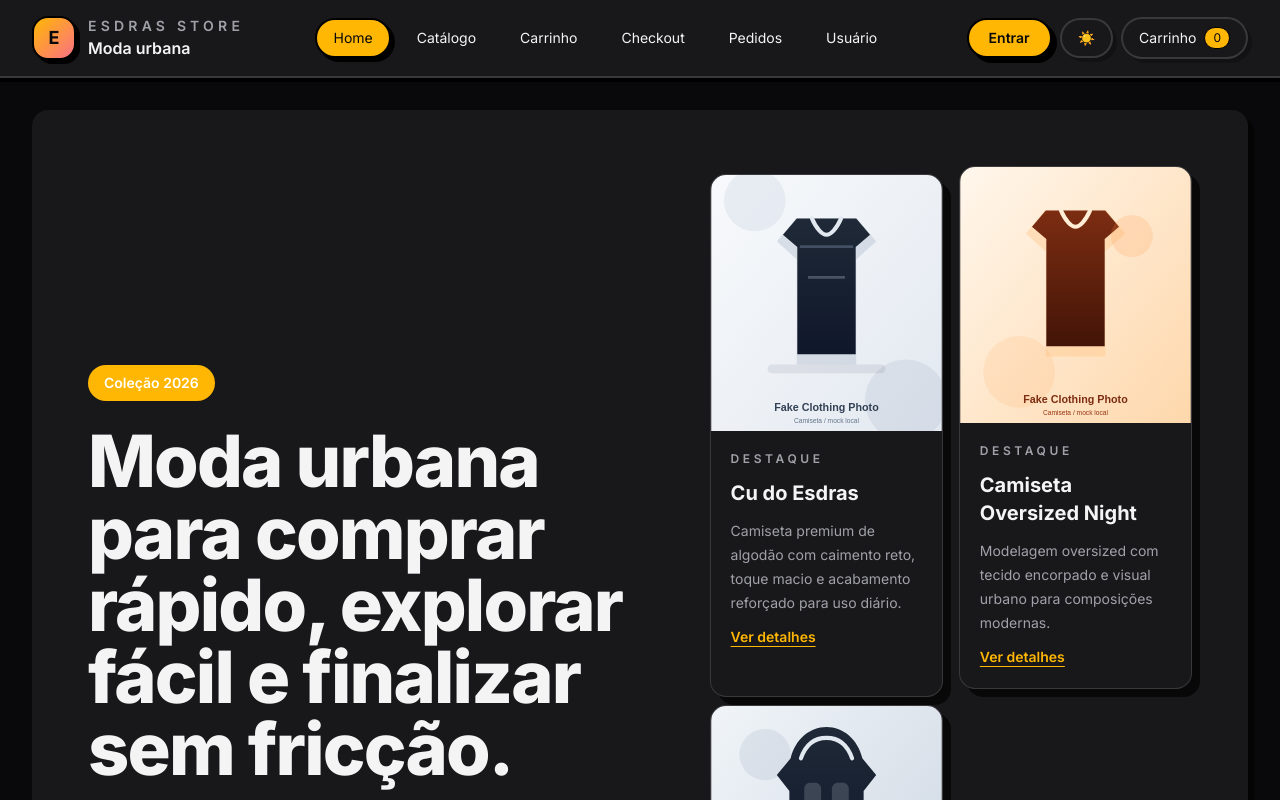
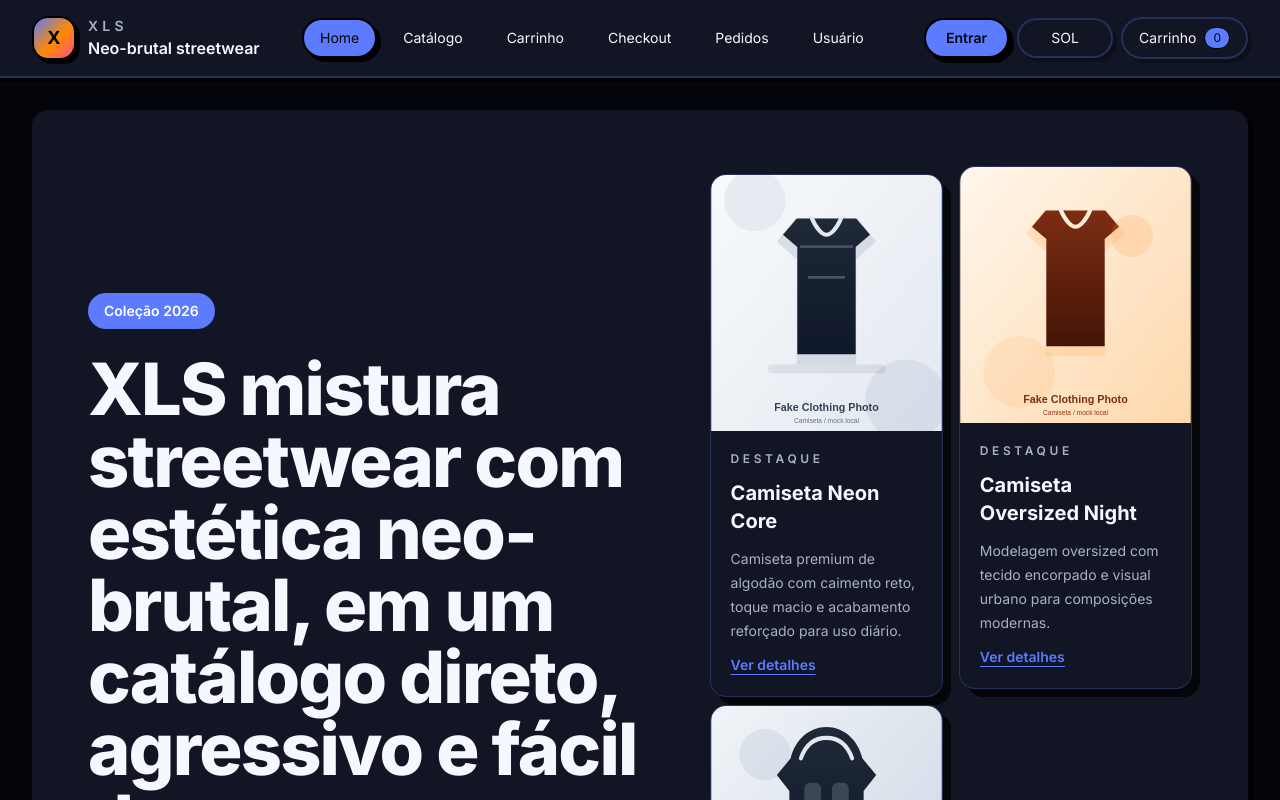
Before and after one commit to Zinnxs/Esdrastore, a React (Vite) app: page / in a window 1280 px wide. Shown: the top 800 px of the page. Built offline with nearby package versions, Linux system fonts and the light colour scheme.

Commit message:
Add files via upload

```diff
--- a/index.html
+++ b/index.html
@@ -3,8 +3,8 @@
   <head>
     <meta charset="UTF-8" />
     <meta name="viewport" content="width=device-width, initial-scale=1.0" />
-    <meta name="theme-color" content="#0f172a" />
-    <title>EsdraStore</title>
+    <meta name="theme-color" content="#050505" />
+    <title>XLS</title>
     <script type="module" src="/src/main.jsx"></script>
   </head>
   <body>
--- a/src/components/Header.jsx
+++ b/src/components/Header.jsx
@@ -38,10 +38,10 @@ export function Header() {
     <header className="site-header">
       <div className="mx-auto flex max-w-7xl items-center justify-between gap-4 px-4 py-4 sm:px-6 lg:px-8">
         <NavLink to="/" className="flex items-center gap-3">
-          <span className="brand-badge">E</span>
+          <span className="brand-badge">X</span>
           <div>
-            <p className="text-sm font-semibold uppercase tracking-[0.3em] muted">Esdras Store</p>
-            <p className="text-base font-semibold text-[color:var(--text)]">Moda urbana</p>
+            <p className="text-sm font-semibold uppercase tracking-[0.3em] muted">XLS</p>
+            <p className="text-base font-semibold text-[color:var(--text)]">Neo-brutal streetwear</p>
           </div>
         </NavLink>
 
@@ -85,11 +85,11 @@ export function Header() {
           <button
             type="button"
             onClick={() => setTheme((t) => (t === 'dark' ? 'light' : 'dark'))}
-            className="btn-ghost"
+            className="btn-ghost min-w-24"
             aria-label="Alternar tema claro/escuro"
-            title={theme === 'dark' ? 'Mudar para claro' : 'Mudar para escuro'}
+            title={theme === 'dark' ? 'Mudar para tema solar' : 'Mudar para tema lunar'}
           >
-            {theme === 'dark' ? '☀️' : '🌑'}
+            {theme === 'dark' ? 'SOL' : 'LUA'}
           </button>
 
           <NavLink to="/carrinho" className="inline-flex items-center gap-2 btn-ghost">
--- a/src/data/products.js
+++ b/src/data/products.js
@@ -1,7 +1,7 @@
 export const products = [
   {
     id: 1,
-    name: 'Cu do Esdras',
+    name: 'Camiseta Neon Core',
     price: 1,
     description:
       'Camiseta premium de algodão com caimento reto, toque macio e acabamento reforçado para uso diário.',
--- a/src/index.css
+++ b/src/index.css
@@ -7,18 +7,19 @@
 :root {
   /* Default: dark theme */
   --font-sans: 'Inter', system-ui, -apple-system, 'Segoe UI', Roboto, 'Helvetica Neue', Arial;
-  --bg: #09090b;
-  --surface: #18181b;
-  --surface-strong: #232329;
-  --muted: #a1a1aa;
-  --text: #f4f4f5;
-  --primary: #ffb703;
-  --accent: #22c55e;
+  --bg: #04050a;
+  --surface: #111524;
+  --surface-strong: #1a2033;
+  --muted: #aab1c8;
+  --text: #f7f8ff;
+  --primary: #5c7bff;
+  --accent: #ff8a00;
+  --highlight: #ff4f86;
   --glass: rgba(255,255,255,0.02);
-  --card-shadow: 8px 8px 0 rgba(0, 0, 0, 0.65);
-  --border: rgba(255,255,255,0.14);
+  --card-shadow: 8px 8px 0 rgba(0, 0, 0, 0.72);
+  --border: rgba(92, 123, 255, 0.26);
   --shadow-edge: #000000;
-  --primary-contrast: #09090b;
+  --primary-contrast: #050505;
 }
 
 html {
@@ -44,10 +45,10 @@ img { display: block; max-width: 100%; }
 @layer components {
   .site-header { @apply sticky top-0 z-50 backdrop-blur-sm; background: var(--surface); border-bottom: 2px solid var(--border); box-shadow: 0 4px 0 var(--shadow-edge); }
 
-  .brand-badge { @apply flex h-11 w-11 items-center justify-center rounded-2xl text-lg font-bold shadow; background: linear-gradient(135deg, var(--primary), #fb7185); color: var(--primary-contrast); border: 2px solid var(--shadow-edge); box-shadow: 4px 4px 0 var(--shadow-edge); }
+  .brand-badge { @apply flex h-11 w-11 items-center justify-center rounded-2xl text-lg font-bold shadow; background: linear-gradient(135deg, var(--primary), var(--accent) 55%, var(--highlight)); color: var(--primary-contrast); border: 2px solid var(--shadow-edge); box-shadow: 4px 4px 0 var(--shadow-edge); }
 
   .nav-link { @apply rounded-full px-4 py-2 text-sm font-medium transition; color: var(--text); border: 2px solid transparent; background: transparent; }
-  .nav-link:hover { background: rgba(255, 255, 255, 0.04); border-color: var(--border); }
+  .nav-link:hover { background: rgba(92, 123, 255, 0.16); border-color: rgba(92, 123, 255, 0.45); }
   .nav-link--active { background: var(--primary); color: var(--primary-contrast); border-color: var(--shadow-edge); box-shadow: 4px 4px 0 var(--shadow-edge); }
 
   .btn-primary { @apply inline-flex items-center justify-center rounded-full px-5 py-2 text-sm font-semibold; background-color: var(--primary); color: var(--primary-contrast); border: 2px solid var(--shadow-edge); box-shadow: 5px 5px 0 var(--shadow-edge); transition: transform .15s ease, box-shadow .15s ease; }
@@ -59,8 +60,8 @@ img { display: block; max-width: 100%; }
   /* 'group' is a state-class used on elements, don't @apply it — add 'group' in markup where needed */
   .product-card { @apply overflow-hidden rounded-2xl border bg-[color:var(--surface)] transition-transform hover:-translate-y-1; border-color: var(--border); box-shadow: var(--card-shadow); }
   .product-image { @apply relative aspect-[4/5] overflow-hidden; background-color: var(--surface-strong); }
-  .product-category { @apply rounded-full px-3 py-1 text-xs font-semibold; background-color: var(--primary); color: var(--primary-contrast); border: 1px solid var(--shadow-edge); }
-  .product-cta { @apply inline-flex rounded-full px-4 py-2 text-sm font-medium; background-color: var(--primary); color: var(--primary-contrast); border: 2px solid var(--shadow-edge); box-shadow: 4px 4px 0 var(--shadow-edge); }
+  .product-category { @apply rounded-full px-3 py-1 text-xs font-semibold; background-color: var(--highlight); color: var(--primary-contrast); border: 1px solid var(--shadow-edge); }
+  .product-cta { @apply inline-flex rounded-full px-4 py-2 text-sm font-medium; background-color: var(--accent); color: var(--primary-contrast); border: 2px solid var(--shadow-edge); box-shadow: 4px 4px 0 var(--shadow-edge); }
 
   .muted { color: var(--muted); }
   .price { @apply text-lg font-extrabold text-[color:var(--text)]; }
@@ -68,17 +69,18 @@ img { display: block; max-width: 100%; }
 
 /* Light theme overrides */
 .light {
-  --bg: #f7f8fb;
-  --surface: #ffffff;
-  --surface-strong: #f1f5f9;
-  --muted: #6b7280;
-  --text: #0f172a;
-  --primary: #6C5CE7;
-  --accent: #00B894;
-  --glass: rgba(15, 23, 42, 0.04);
-  --card-shadow: 0 8px 30px rgba(17,24,39,0.06);
-  --border: rgba(15,23,42,0.06);
-  --shadow-edge: rgba(15,23,42,0.14);
+  --bg: #f6efdf;
+  --surface: #fff8ea;
+  --surface-strong: #fbe7b7;
+  --muted: #6f5e4b;
+  --text: #1c2433;
+  --primary: #5c7bff;
+  --accent: #ff8a00;
+  --highlight: #ff4f86;
+  --glass: rgba(28, 36, 51, 0.04);
+  --card-shadow: 8px 8px 0 rgba(28, 36, 51, 0.12);
+  --border: rgba(28, 36, 51, 0.12);
+  --shadow-edge: rgba(28, 36, 51, 0.18);
   --primary-contrast: #ffffff;
 }
 
@@ -87,9 +89,19 @@ body { background: var(--bg); color: var(--text); }
 
 [data-theme='dark'] body {
   background-image:
-    radial-gradient(circle at top left, rgba(255, 183, 3, 0.18), transparent 28%),
-    radial-gradient(circle at 85% 12%, rgba(34, 197, 94, 0.12), transparent 24%),
-    linear-gradient(180deg, #09090b 0%, #111113 100%);
+    radial-gradient(circle at top left, rgba(92, 123, 255, 0.26), transparent 24%),
+    radial-gradient(circle at 84% 16%, rgba(255, 138, 0, 0.22), transparent 20%),
+    radial-gradient(circle at 44% 84%, rgba(255, 79, 134, 0.16), transparent 24%),
+    linear-gradient(180deg, #04050a 0%, #0c1020 100%);
+  background-attachment: fixed;
+}
+
+[data-theme='light'] body {
+  background-image:
+    radial-gradient(circle at top left, rgba(255, 168, 0, 0.18), transparent 22%),
+    radial-gradient(circle at 82% 14%, rgba(92, 123, 255, 0.16), transparent 20%),
+    radial-gradient(circle at 42% 84%, rgba(255, 79, 134, 0.12), transparent 22%),
+    linear-gradient(180deg, #fff8ea 0%, #f6efdf 100%);
   background-attachment: fixed;
 }
 
--- a/src/pages/Home.jsx
+++ b/src/pages/Home.jsx
@@ -14,7 +14,7 @@ export function Home() {
           </span>
           <div className="space-y-4">
             <h1 className="text-4xl font-black tracking-tight text-[color:var(--text)] sm:text-5xl lg:text-7xl">
-              Moda urbana para comprar rápido, explorar fácil e finalizar sem fricção.
+              XLS mistura streetwear com estética neo-brutal, em um catálogo direto, agressivo e fácil de navegar.
             </h1>
             <p className="max-w-xl text-base leading-7 muted sm:text-lg">
               Catálogo real, filtros em tempo real, carrinho persistente e checkout integrado para navegar e comprar com segurança.
--- a/src/pages/Login.jsx
+++ b/src/pages/Login.jsx
@@ -35,7 +35,9 @@ export function Login() {
       return;
     }
 
-    if (name.toUpperCase() === 'ADMIN' && email.toLowerCase() === 'admin@esdrasstore.com') {
+    const adminEmails = ['admin@xls.com', 'admin@esdrasstore.com'];
+
+    if (name.toUpperCase() === 'ADMIN' && adminEmails.includes(email.toLowerCase())) {
       login({ role: 'admin', name: 'ADMIN', email });
       navigate('/admin', { replace: true });
       return;
@@ -61,7 +63,7 @@ export function Login() {
         <p className="text-sm font-semibold uppercase tracking-[0.3em] text-[#c6ad7e]">Área de login</p>
         <h1 className="mt-3 text-3xl font-black text-[#f8f1e3] sm:text-4xl">Entrar como usuário</h1>
         <p className="mt-4 text-base leading-7 text-[#d8c8aa]">
-          Use seu nome e e-mail para acessar os pedidos. O admin também entra por aqui usando <strong>ADMIN</strong> e <strong>admin@esdrasstore.com</strong>.
+          Use seu nome e e-mail para acessar os pedidos. O admin também entra por aqui usando <strong>ADMIN</strong> e <strong>admin@xls.com</strong>.
         </p>
 
         <form onSubmit={handleSubmit} className="mt-6 space-y-5">
```
